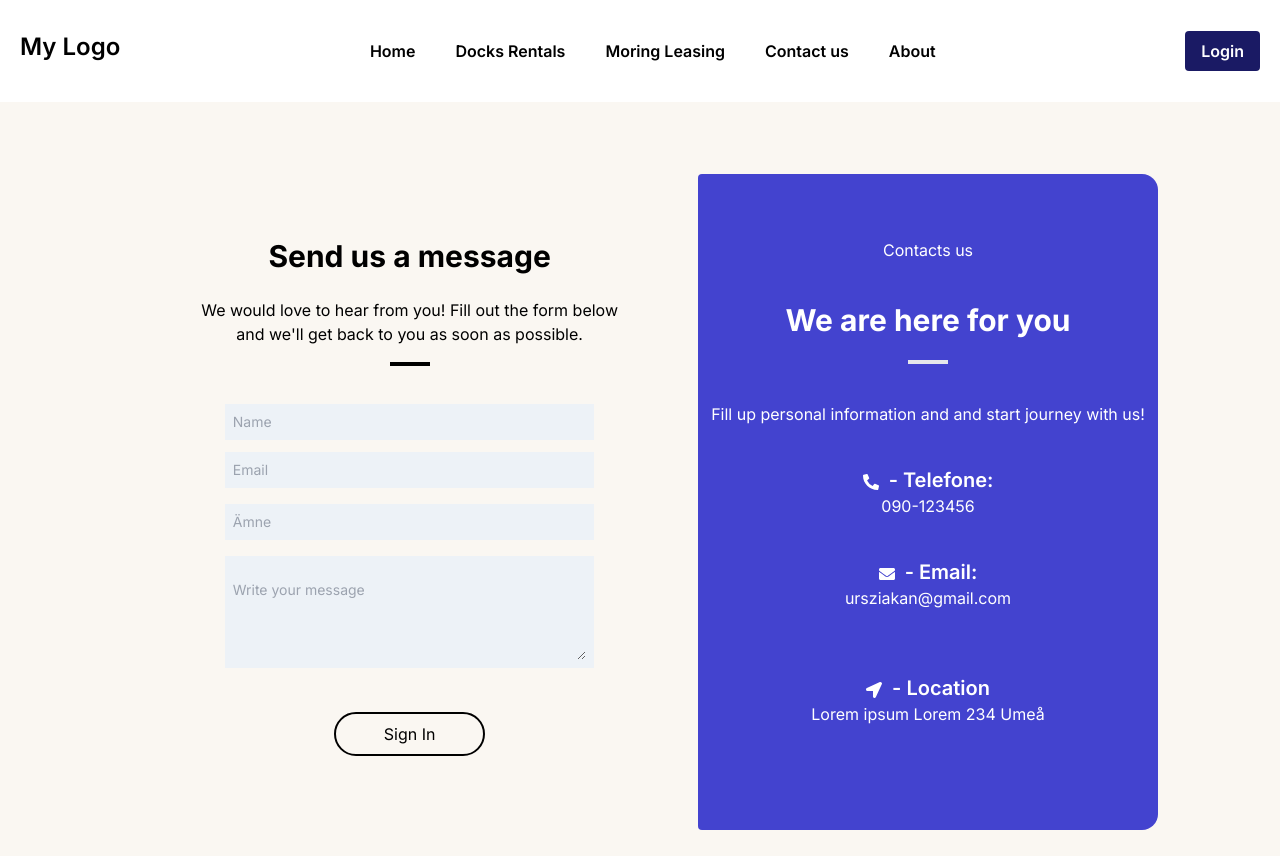
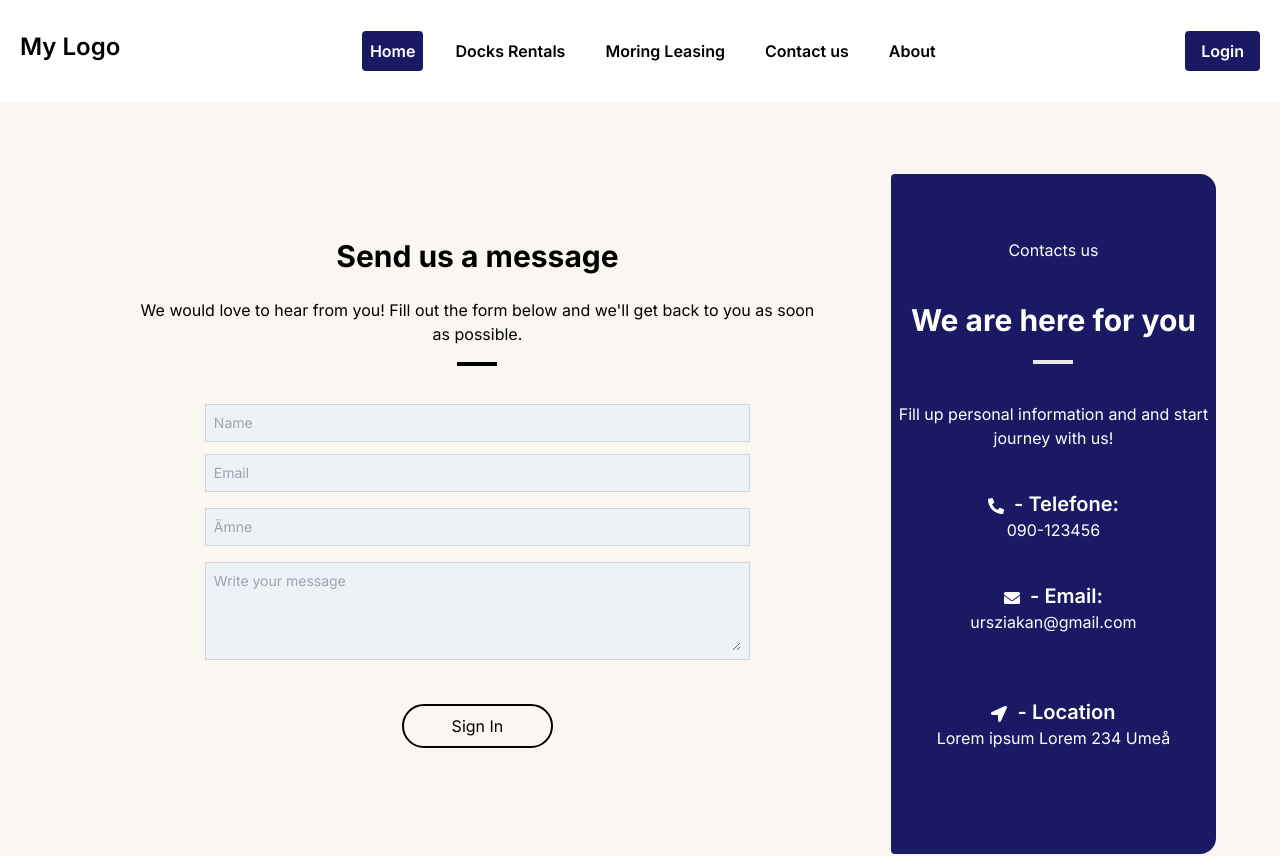
Before and after one commit to asajjad308/docking-new, a Next.js app: page /contact in a window 1280 px wide. Shown: the top 856 px of the page. Built offline with nearby package versions, Linux system fonts and the light colour scheme.

Commit message:
home page responsiveness

```diff
--- a/app/components/Contact.tsx
+++ b/app/components/Contact.tsx
@@ -8,40 +8,28 @@ function page() {
         <main className='flex flex-col items-center justify-center  w-full  text-center py-2 bg-[#faf7f2] '>
 
             {/* wraper div */}
-            <div className='flex flex-col md:flex-row   justify-center  w-full p-16 '>
-
-
-                <div className=' w-[50%]  p-6 rounded bg-primary'>
-
+            <div className='flex flex-col md:flex-row justify-center w-full p-2 md:p-16'>
+                <div className='w-full m:w-[50%] p-6 rounded bg-primary'>
                     <div className='py-10'>
                         <h2 className='md:text-3xl text-2xl font-bold text-black mb-2'>Send us a message</h2>
                         <p className="  mb-4 mt-6 px-12">
                             We would love to hear from you! Fill out the form below and we&apos;ll
                             get back to you as soon as possible.
                         </p>
-
                         <div className='border-2 w-10 border-black inline-block mb-8'></div>
-
-
-
-                        <div className='flex flex-col items-center '>
-
-                            <div className='bg-[#edf2f7] w-[70%] p-2 flex items-center mb-3s mb-3'>
+                        <div className='flex flex-col items-center'>
+                            <div className='bg-[#edf2f7] w-full border border-gray-300 md:w-[70%] p-2 flex items-center mb-3s mb-3'>
 
                                 <input type='name' name='name' placeholder='Name' className='bg-[#edf2f7] outline-none text-sm flex-1  ' />
                             </div>
-                            <div className='bg-[#edf2f7] w-[70%] p-2 flex items-center  mb-4'>
+                            <div className='bg-[#edf2f7] w-full border border-gray-300 md:w-[70%] p-2 flex items-center  mb-4'>
 
-                                <input type='email' name='email' placeholder='Email' className='bg-[#edf2f7] outline-none text-sm flex-1  ' />
+                                <input type='email' name='email' placeholder='Email' className='bg-[#edf2f7] outline-none text-sm flex-1' />
                             </div>
-                            <div className='bg-[#edf2f7] w-[70%] p-2 flex items-center mb-4'>
-
+                            <div className='bg-[#edf2f7] w-full border border-gray-300 md:w-[70%] p-2 flex items-center mb-4'>
                                 <input type='Ämne' name='email' placeholder='Ämne' className='bg-[#edf2f7] outline-none text-sm flex-1  ' />
                             </div>
-
-                            <div className='bg-[#edf2f7] w-[70%]  p-2 flex items-center '>
-                            </div>
-                            <div className='bg-[#edf2f7] w-[70%] p-2 flex items-center mb-3s mb-3'>
+                            <div className='bg-[#edf2f7] w-full border border-gray-300 md:w-[70%] p-2 flex items-center mb-3s mb-3'>
                                 <textarea
                                     id="message"
                                     className="bg-[#edf2f7] outline-none text-sm flex-1 "
@@ -49,7 +37,6 @@ function page() {
                                     placeholder="Write your message"
                                 ></textarea>
                             </div>
-
 
                             <a href='#' className='border-2 mt-8 border-black hover:border-primary text-black rounded-full px-12 py-2 inline-block font-semi-bold hover:bg-[#1a1a64] hover:text-white '>Sign In</a>
 
@@ -59,7 +46,7 @@ function page() {
                 </div>
 
                 {/* sign up section */}
-                <div className='w-full md:w-[40%] bg-[#4343cf]  text-white rounded  md:rounded-tr-2xl md:rounded-br-2xl py-16'>
+                <div className='w-full md:w-[40%] bg-[#1a1a64] text-white rounded  md:rounded-tr-2xl md:rounded-br-2xl py-16'>
                     <p className='mb-10'>Contacts us</p>
                     <h2 className='text-3xl font-bold mb-2 '>We are here for you</h2>
                     <div className='border-2 w-10 inline-block'></div>
--- a/app/components/Nav.tsx
+++ b/app/components/Nav.tsx
@@ -5,9 +5,9 @@ import { AiOutlineMenu, AiOutlineClose } from "react-icons/ai";
 import getSession, { destroySession } from "../../lib/session";
 
 
-function Nav({ initialActive }: any) {
+function Nav() {
     const [toggle, setToggle] = useState(false);
-    const [active, setActive] = useState(initialActive);
+    const [active, setActive] = useState(0);
     const [showPopup, setShowPopup] = useState(false);
     const [session, setSession] = useState() as any;
     const navRef = useRef(null);
@@ -15,6 +15,7 @@ function Nav({ initialActive }: any) {
     const open = () => {
         setToggle(!toggle);
     };
+
     useEffect(() => {
         const sessionUser = getSession();
         setSession(sessionUser)
@@ -46,7 +47,7 @@ function Nav({ initialActive }: any) {
                 ) : (
                     <AiOutlineMenu
                         onClick={open}
-                        className="text-white text-2xl md:hidden block"
+                        className="text-black cursor-pointer text-2xl md:hidden block"
                     />
                 )}
 
@@ -81,15 +82,15 @@ function Nav({ initialActive }: any) {
                     )}
                 </ul>
 
-                <ResponsiveMenu active={active} change={change} toggle={toggle} />
+                <ResponsiveMenu handleLogout={handleLogout} session={session} active={active} change={change} toggle={toggle} />
             </div>
             {showPopup && <Popup closePopupHandler={closePopupHandler} />}
         </div>
     );
 }
 type NavItemProps = {
-    id: string;
-    active: string;
+    id: number;
+    active: number;
     change: (e: any) => void,
     text: string
     href: string
@@ -98,7 +99,7 @@ function NavItem({ id, active, change, text, href }: NavItemProps) {
     return (
         <li
             className={`${active === id ? "bg-[#1a1a64] text-white" : ""} transition-all duration-300 hover:bg-[#1a1a64] hover:text-white hover:border-xl rounded p-2`}>
-            <Link href={href} id={id} onClick={change}>
+            <Link href={href} id={String(id)} onClick={change}>
                 {text}
             </Link>
         </li>
@@ -106,34 +107,48 @@ function NavItem({ id, active, change, text, href }: NavItemProps) {
 }
 
 const menuItems = [
-    { text: "Home", href: "/", id: "0" },
-    { text: "Docks Rentals", href: "/rentals", id: "1" },
-    { text: "Moring Leasing", href: "/leases", id: "2" },
-    { text: "Contact us", href: "/contact", id: "3" },
-    { text: "About", href: "/about", id: "4" },
+    { text: "Home", href: "/", id: 0 },
+    { text: "Docks Rentals", href: "/rentals", id: 1 },
+    { text: "Moring Leasing", href: "/leases", id: 2 },
+    { text: "Contact us", href: "/contact", id: 3 },
+    { text: "About", href: "/about", id: 4 },
 ];
 
-function ResponsiveMenu({ active, change, toggle }: { active: string, change: (e: any) => void, toggle: boolean}) {
+function ResponsiveMenu({ active, change, toggle, session, handleLogout }: { active: number, change: (e: any) => void, toggle: boolean, session: any, handleLogout: () => void }) {
     return (
         <ul
-            className={`md:hidden w-full h-screen z-20 text-white fixed top-[92px] bg-black ${toggle ? "left-[0]" : "left-[-100%]"
-                }`}>
+            className={`md:hidden w-full h-screen z-20 text-white fixed top-[92px] bg-black ${toggle ? "left-[0]" : "left-[-100%]"}`}>
             {menuItems.map((menuItem, index) => (
                 <li key={index} className="p-5">
                     <Link
                         href={menuItem.href}
-                        id={"" + index}
+                        id={String(index)}
                         onClick={change}
                         style={
-                            active === String(index)
-                                ? { color: "blue", fontWeight: "bold" }
-                                : {}
-                        }
-                    >
+                            active === index ? { color: "blue", fontWeight: "bold" } : {}
+                        }>
                         {menuItem.text}
                     </Link>
                 </li>
             ))}
+            <ul>
+                {(session && session.email) ? (
+                    <>
+                        <li className="text-[#1a1a64] cursor-default hover:underline hover:border-xl rounded px-4 py-2">
+                            {session.email}
+                        </li>
+                        <li className="bg-[#1a1a64] hover:bg-black text-white hover:text-white hover:underline hover:border-xl rounded px-4 py-2">
+                            <button onClick={handleLogout}>Logout</button>
+                        </li>
+                    </>
+                ) : (
+                    <li className="bg-[#1a1a64] hover:bg-black text-white hover:text-white hover:underline hover:border-xl rounded px-4 py-2">
+                        <Link href="/login" id="5" onClick={change}>
+                            Login
+                        </Link>
+                    </li>
+                )}
+            </ul>
         </ul>
     );
 }
--- a/app/components/Rentals.tsx
+++ b/app/components/Rentals.tsx
@@ -2,11 +2,10 @@ function Rentals() {
     return (
         <main className='flex flex-col items-center bg-[#faf7f2]   justify-center w-[100%] flex-1     min-h-screen py-2' >
             {/* wraper div */}
-            <div className='flex flex-col md:flex-row  w-[100%] p-8  px-28 py-20'  >
-                <div className='w-full md:w-[50%]  py-8'>
-                    <div className=' pr-16'>
-                        <h2 className='md:text-3xl text-2xl font-bold text-black  '>Providing Large Docks Rental For A Perfect</h2>
-
+            <div className='flex flex-col md:flex-row  w-[100%] p-8 md:px-28 py-20'>
+                <div className='w-full md:w-[50%] py-4 md:py-8'>
+                    <div className='md:pr-16'>
+                        <h2 className='md:text-3xl text-2xl font-bold text-black'>Providing Large Docks Rental For A Perfect</h2>
                         <div className='flex justify-center items-center '>
                             <div className='border-2 w-10 border-black inline-block justify-center'></div>
                         </div>
```
Also changed, not shown: app/components/Hero.tsx (+5 -23 lines).
